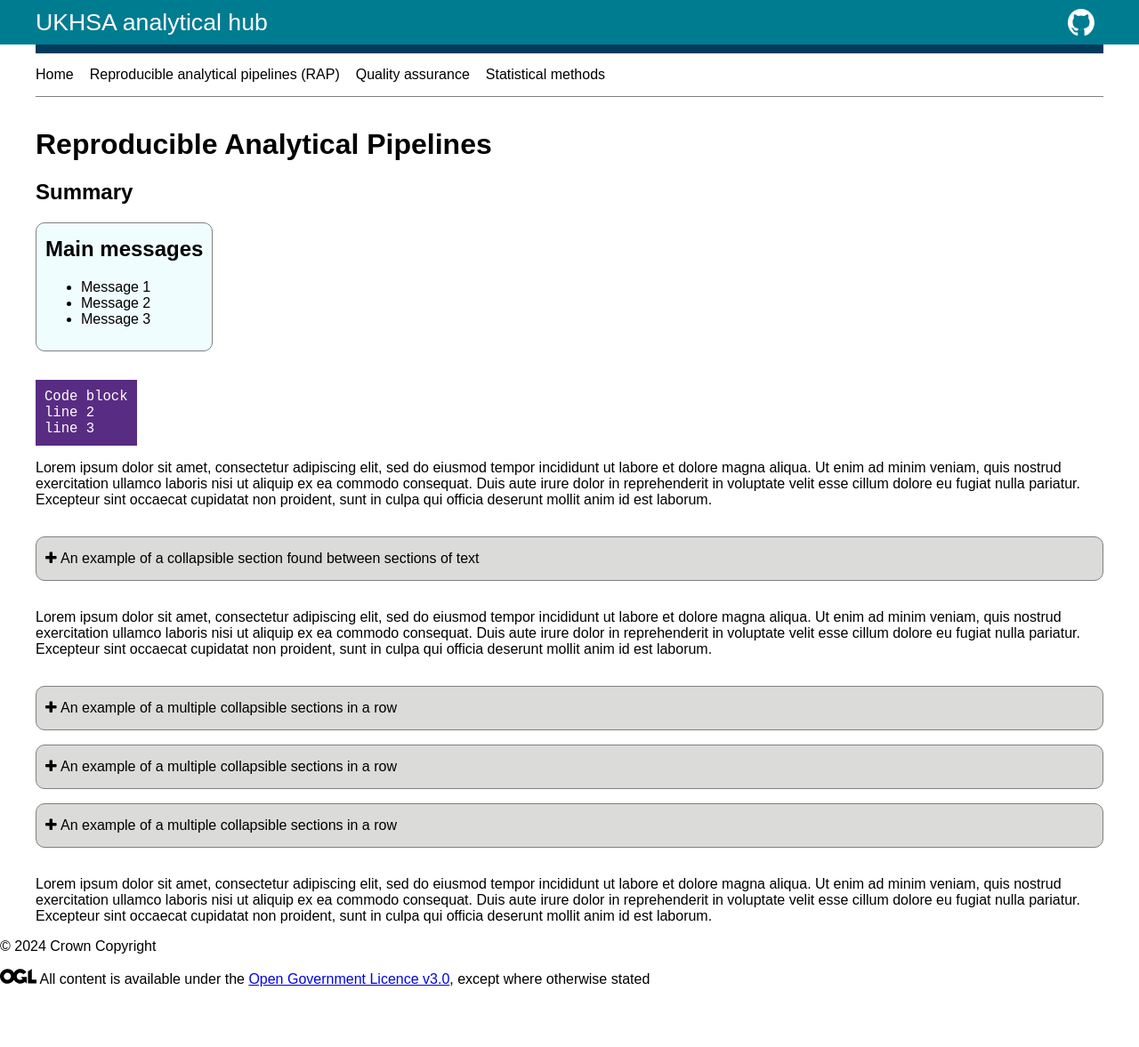
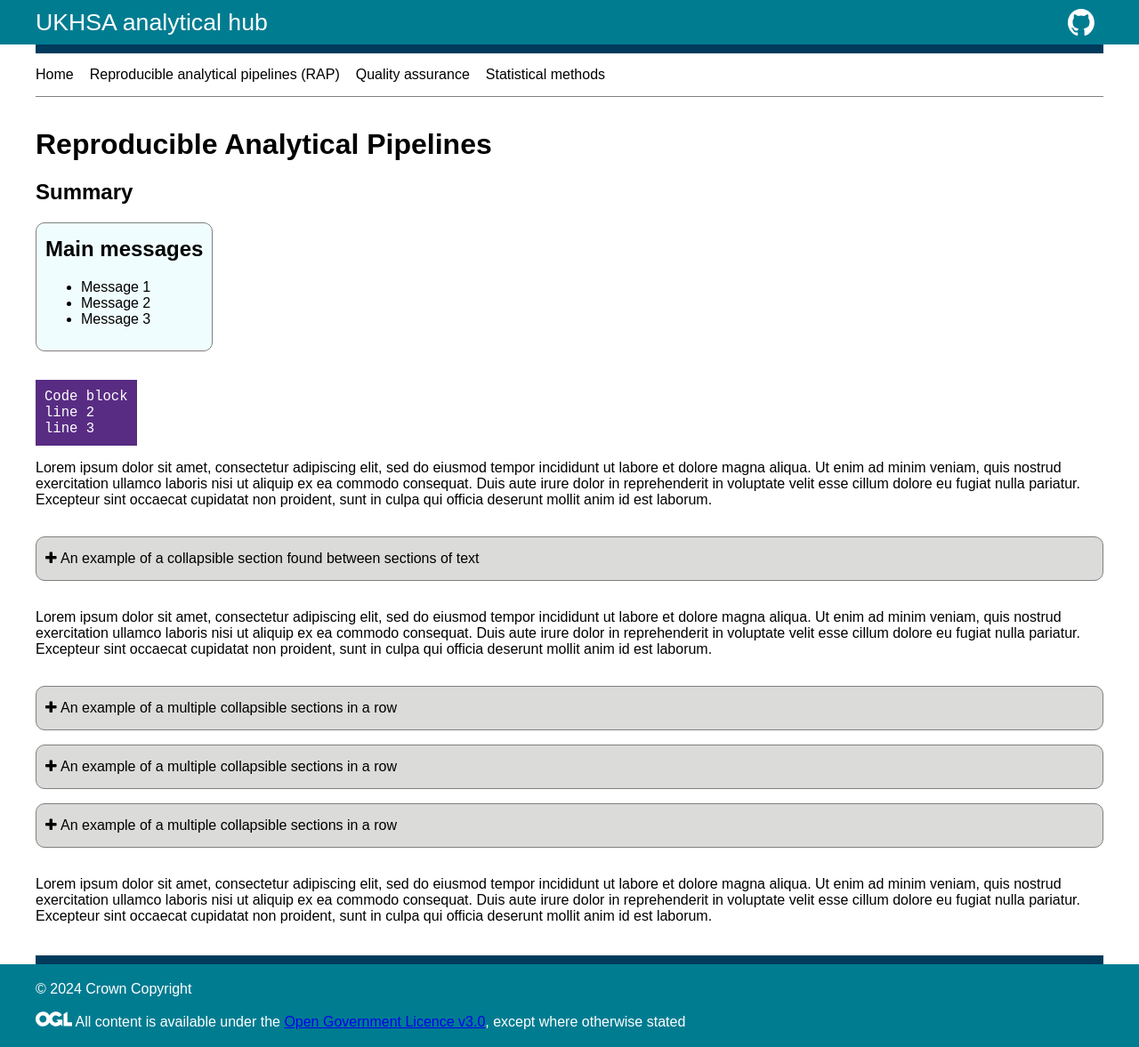
Before and after one commit to BenCuff/github-pages-test, a Jekyll site: the page built from docs/rap.md, in a window 1280 px wide. Shown: the whole page at 89% size. Built offline with Jekyll 4.4.1, drawn with Linux system fonts in a browser that asks for light colours; before the commit the page ends 1126 px from its top, so only the background shows below that.

Commit message:
Footer styling

```diff
--- a/docs/_includes/footer.html
+++ b/docs/_includes/footer.html
@@ -1,6 +1,10 @@
+<div id="little-banner" style="margin-top: 35px"></div>
+
 <div id="footer">
 
-  <p>&copy; 2024 Crown Copyright</p>
-  <p><svg aria-hidden="true" focusable="false" class="govuk-footer__licence-logo" xmlns="http://www.w3.org/2000/svg" viewBox="0 0 483.2 195.7" height="17" width="41"><path fill="currentColor" d="M421.5 142.8V.1l-50.7 32.3v161.1h112.4v-50.7zm-122.3-9.6A47.12 47.12 0 0 1 221 97.8c0-26 21.1-47.1 47.1-47.1 16.7 0 31.4 8.7 39.7 21.8l42.7-27.2A97.63 97.63 0 0 0 268.1 0c-36.5 0-68.3 20.1-85.1 49.7A98 98 0 0 0 97.8 0C43.9 0 0 43.9 0 97.8s43.9 97.8 97.8 97.8c36.5 0 68.3-20.1 85.1-49.7a97.76 97.76 0 0 0 149.6 25.4l19.4 22.2h3v-87.8h-80l24.3 27.5zM97.8 145c-26 0-47.1-21.1-47.1-47.1s21.1-47.1 47.1-47.1 47.2 21 47.2 47S123.8 145 97.8 145"></path></svg> All content is available under the <a href="https://www.nationalarchives.gov.uk/doc/open-government-licence/version/3/">Open Government Licence v3.0</a>, except where otherwise stated</p>
+  <div id="footer-container">
+    <p>&copy; 2024 Crown Copyright</p>
+    <p><svg aria-hidden="true" focusable="false" class="govuk-footer__licence-logo" xmlns="http://www.w3.org/2000/svg" viewBox="0 0 483.2 195.7" height="17" width="41"><path fill="currentColor" d="M421.5 142.8V.1l-50.7 32.3v161.1h112.4v-50.7zm-122.3-9.6A47.12 47.12 0 0 1 221 97.8c0-26 21.1-47.1 47.1-47.1 16.7 0 31.4 8.7 39.7 21.8l42.7-27.2A97.63 97.63 0 0 0 268.1 0c-36.5 0-68.3 20.1-85.1 49.7A98 98 0 0 0 97.8 0C43.9 0 0 43.9 0 97.8s43.9 97.8 97.8 97.8c36.5 0 68.3-20.1 85.1-49.7a97.76 97.76 0 0 0 149.6 25.4l19.4 22.2h3v-87.8h-80l24.3 27.5zM97.8 145c-26 0-47.1-21.1-47.1-47.1s21.1-47.1 47.1-47.1 47.2 21 47.2 47S123.8 145 97.8 145"></path></svg> All content is available under the <a href="https://www.nationalarchives.gov.uk/doc/open-government-licence/version/3/">Open Government Licence v3.0</a>, except where otherwise stated</p>
+  </div>
 
 </div>
--- a/docs/assets/styles.css
+++ b/docs/assets/styles.css
@@ -132,7 +132,6 @@ blockquote>h2:first-of-type, blockquote>h3:first-of-type, blockquote>h4:first-of
   background: #dbdbda;
 }
 
-
 .expandable-header:focus {
   outline: 1px solid;
   outline-offset: 1px;
@@ -148,7 +147,6 @@ blockquote>h2:first-of-type, blockquote>h3:first-of-type, blockquote>h4:first-of
   font-family: FontAwesome;
 }
 
-
 .expandable-contents{
   margin-top: 24px;
   margin-bottom: 30px;
@@ -159,8 +157,6 @@ blockquote>h2:first-of-type, blockquote>h3:first-of-type, blockquote>h4:first-of
   display:none;
 }
 
-
-
 code{
   background: #582C83;
   color: white;
@@ -169,3 +165,14 @@ code{
   width: fit-content;
   padding: 10px;
 }
+
+#footer{
+  background-color: #007C91;
+  color: white;
+  padding: 3px 10px;
+}
+
+#footer-container{
+  max-width: var(--main-width);
+  margin: 0 auto 0 auto;
+}
```
Also changed, not shown: docs/_layouts/index.html (+6 -6 lines).
